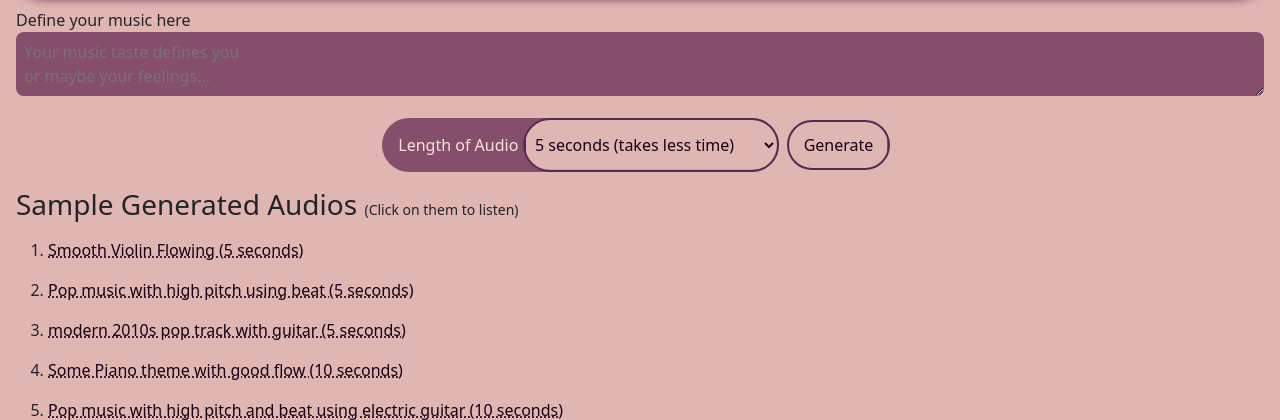
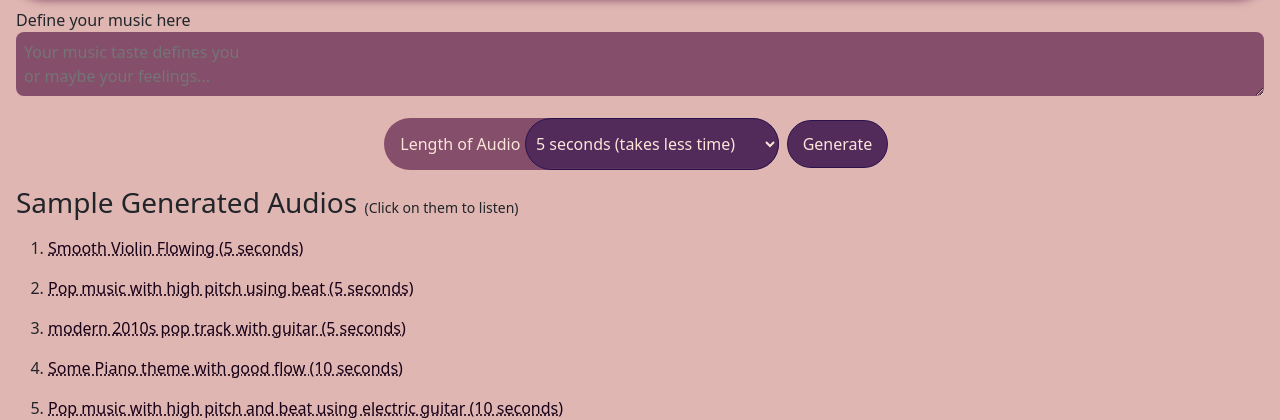
Before and after one commit to AjayRahul1/Music-Generation, a FastAPI app: page / in a window 1280 px wide. Shown: the part 79-499 px from the top of the page. Run offline with FastAPI, Linux system fonts and the light colour scheme; some libraries are stand-ins or nearby versions.

Commit message:
modify gradients for buttons

```diff
--- a/templates/index.html
+++ b/templates/index.html
@@ -113,29 +113,29 @@
 
     .selectDropdown {
       min-width: max-content;
-      color: var(--grapeBlack);
-      border: 2px solid var(--slightDarkViolet);
+      color: var(--lightCream);
+      border: 1px solid var(--purple);
       outline: 0px;
       padding: 0.8em 0.4em;
       border-radius: 2em;
       /* background-color: var(--slightDarkViolet); */
       /* background-color: var(--flesh); */
-      background: linear-gradient(to left, var(--flesh) 50%, var(--slightDarkViolet) 50%) right;
+      background: linear-gradient(to right, var(--slightDarkViolet) 50%, var(--flesh) 50%) left;
       background-size: 200%;
       transition: 0.5s ease-out;
     }
 
     .selectDropdown:hover {
-      color: var(--lightCream);
+      color: var(--grapeBlack);
       cursor: pointer;
-      background-position: left;
+      background-position: right;
     }
 
     .animateBtn {
-      border: 2px solid var(--slightDarkViolet);
-      color: var(--grapeBlack);
+      border: 1px solid var(--purple);
+      color: var(--lightCream);
       /* background: transparent; */
-      background: linear-gradient(to left, transparent 50%, var(--purple) 50%) right;
+      background: linear-gradient(to right, var(--slightDarkViolet) 50%, transparent 50%) left;
       background-size: 200%;
       padding: 0.7em 0.9em;
       border-radius: 2em;
@@ -143,8 +143,8 @@
     }
 
     .animateBtn:hover {
-      color: var(--lightCream);
-      background-position: left;
+      color: var(--grapeBlack);
+      background-position: right;
     }
 
     .blueGradientBtn {
```
